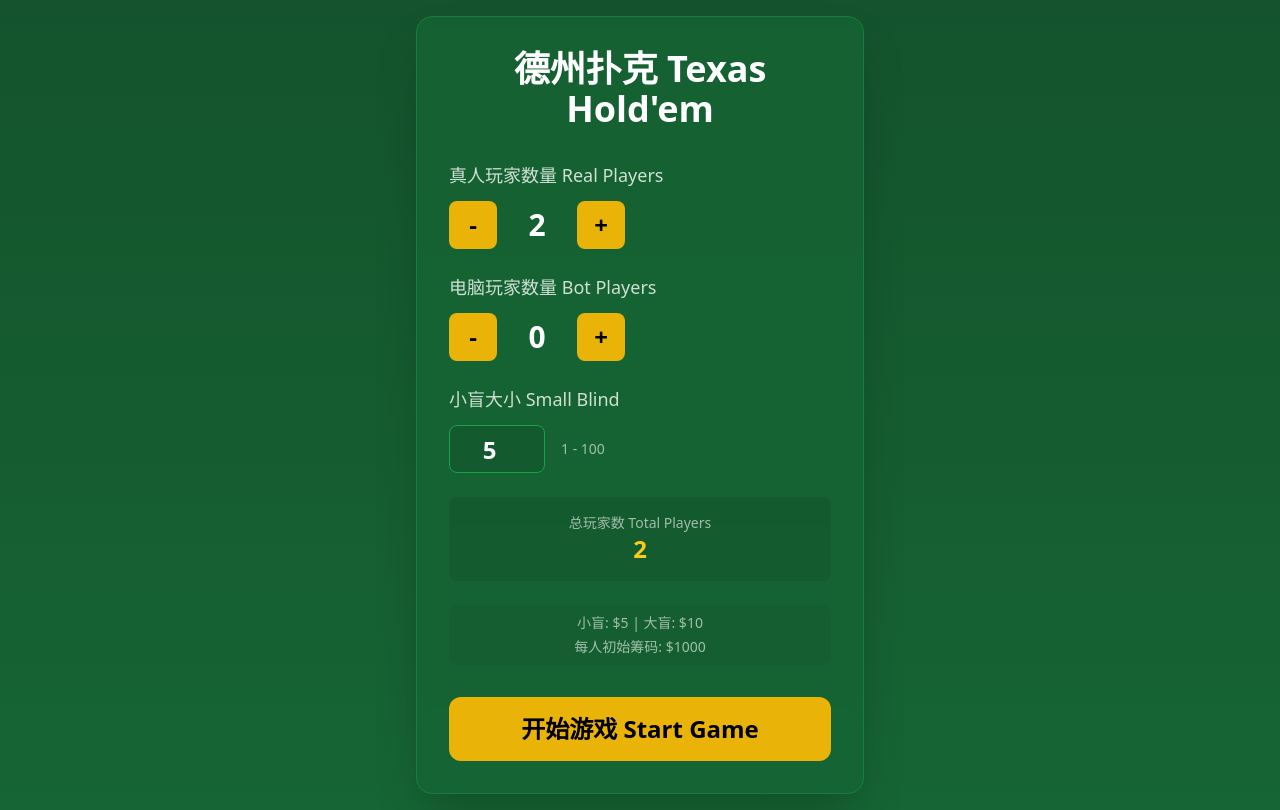
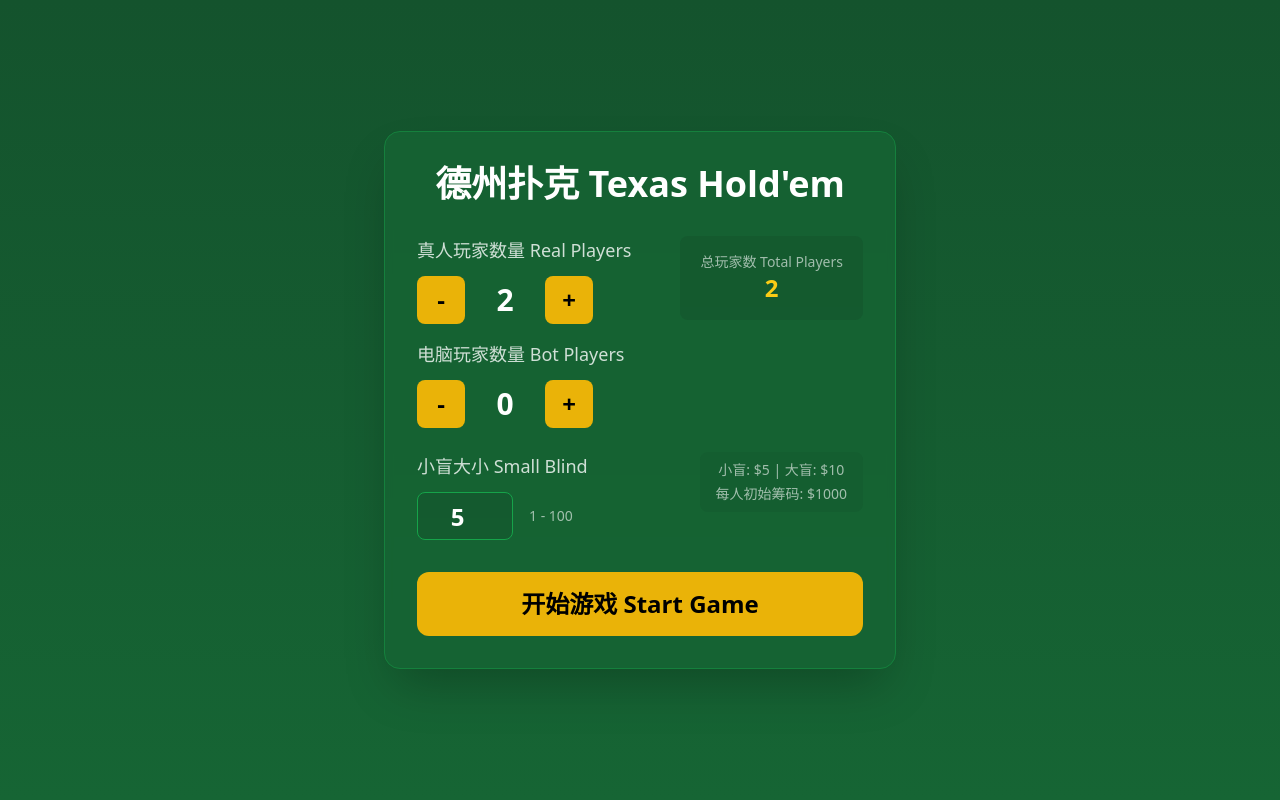
Before and after one commit to CatherineLiyuankun/texas-poker, a React (Vite) app: page / in a window 1280 px wide. Built offline with nearby package versions, Linux system fonts and the light colour scheme.

Commit message:
UI-开始界面

```diff
--- a/src/components/StartPage.tsx
+++ b/src/components/StartPage.tsx
@@ -33,12 +33,14 @@ export const StartPage: React.FC<StartPageProps> = ({ onStartGame, onResumeGame
 
   return (
     <div className="min-h-screen bg-gradient-to-b from-green-900 to-green-800 flex flex-col items-center justify-center p-4">
-      <div className="bg-green-800/80 backdrop-blur-sm rounded-2xl p-8 max-w-md w-full shadow-2xl border border-green-700">
+      <div className="bg-green-800/80 backdrop-blur-sm rounded-2xl p-8 max-w-lg w-full shadow-2xl border border-green-700">
         <h1 className="text-4xl font-bold text-white text-center mb-8">
           {translations.startPage.title}
         </h1>
 
         <div className="space-y-6 mb-8">
+          <div className="flex items-start gap-6">
+            <div className="flex-1 space-y-4">
               <div>
                 <label className="block text-white/80 text-lg mb-3">
                   {translations.startPage.realPlayers}
@@ -84,8 +86,20 @@ export const StartPage: React.FC<StartPageProps> = ({ onStartGame, onResumeGame
                   </button>
                 </div>
               </div>
+            </div>
 
-          <div>
+            <div className="flex items-center">
+              <div className="text-center py-4 px-5 bg-green-900/50 rounded-lg">
+                <p className="text-white/60 text-sm">
+                  {translations.startPage.totalPlayers}
+                </p>
+                <p className="text-2xl font-bold text-yellow-400">{totalPlayers}</p>
+              </div>
+            </div>
+          </div>
+
+          <div className="flex items-start gap-6">
+            <div className="flex-1">
               <label className="block text-white/80 text-lg mb-3">
                 {translations.startPage.smallBlindLabel}
               </label>
@@ -107,20 +121,16 @@ export const StartPage: React.FC<StartPageProps> = ({ onStartGame, onResumeGame
               </div>
             </div>
 
-          <div className="text-center py-4 bg-green-900/50 rounded-lg">
-            <p className="text-white/60 text-sm">
-              {translations.startPage.totalPlayers}
-            </p>
-            <p className="text-2xl font-bold text-yellow-400">{totalPlayers}</p>
-          </div>
-
-          <div className="text-center py-2 bg-green-900/30 rounded-lg space-y-1">
+            <div className="flex items-center">
+              <div className="text-center py-2 px-4 bg-green-900/30 rounded-lg space-y-1">
                 <p className="text-white/60 text-sm">
                   {translations.startPage.smallBlindInfo(smallBlind)}
                 </p>
                 <p className="text-white/60 text-sm">
                   {translations.startPage.initialChipsInfo(smallBlind)}
                 </p>
+              </div>
+            </div>
           </div>
         </div>
 
@@ -138,6 +148,20 @@ export const StartPage: React.FC<StartPageProps> = ({ onStartGame, onResumeGame
 
         {savedProgress && (
           <div className="mt-6 border-t border-green-600 pt-6">
+            <button
+              onClick={() => onResumeGame(savedProgress)}
+              className="w-full py-3 text-xl font-bold rounded-xl bg-blue-500 hover:bg-blue-600 text-white transition-all hover:scale-105 mb-2"
+            >
+              {translations.persistence.continueGame}
+            </button>
+
+            <button
+              onClick={handleClearProgress}
+              className="w-full py-2 text-sm font-bold rounded-xl bg-red-900/40 hover:bg-red-700/60 text-white/70 hover:text-white transition-all mb-4"
+            >
+              {translations.persistence.clearProgress}
+            </button>
+
             <div className="text-center mb-4">
               <p className="text-white/80 text-lg font-bold">
                 {translations.persistence.savedProgress}
@@ -149,7 +173,7 @@ export const StartPage: React.FC<StartPageProps> = ({ onStartGame, onResumeGame
               </p>
             </div>
 
-            <div className="bg-green-900/50 rounded-lg p-3 mb-4 space-y-1">
+            <div className="bg-green-900/50 rounded-lg p-3 space-y-1">
               {savedProgress.chips.map((chips, idx) => {
                 const isReal = savedProgress.realPlayers.includes(idx + 1);
                 const name = isReal
@@ -165,20 +189,6 @@ export const StartPage: React.FC<StartPageProps> = ({ onStartGame, onResumeGame
                 );
               })}
             </div>
-
-            <button
-              onClick={() => onResumeGame(savedProgress)}
-              className="w-full py-3 text-xl font-bold rounded-xl bg-blue-500 hover:bg-blue-600 text-white transition-all hover:scale-105 mb-2"
-            >
-              {translations.persistence.continueGame}
-            </button>
-
-            <button
-              onClick={handleClearProgress}
-              className="w-full py-2 text-sm font-bold rounded-xl bg-red-900/40 hover:bg-red-700/60 text-white/70 hover:text-white transition-all"
-            >
-              {translations.persistence.clearProgress}
-            </button>
           </div>
         )}
       </div>
```
Lines whose indentation alone changed are shown as unchanged.
